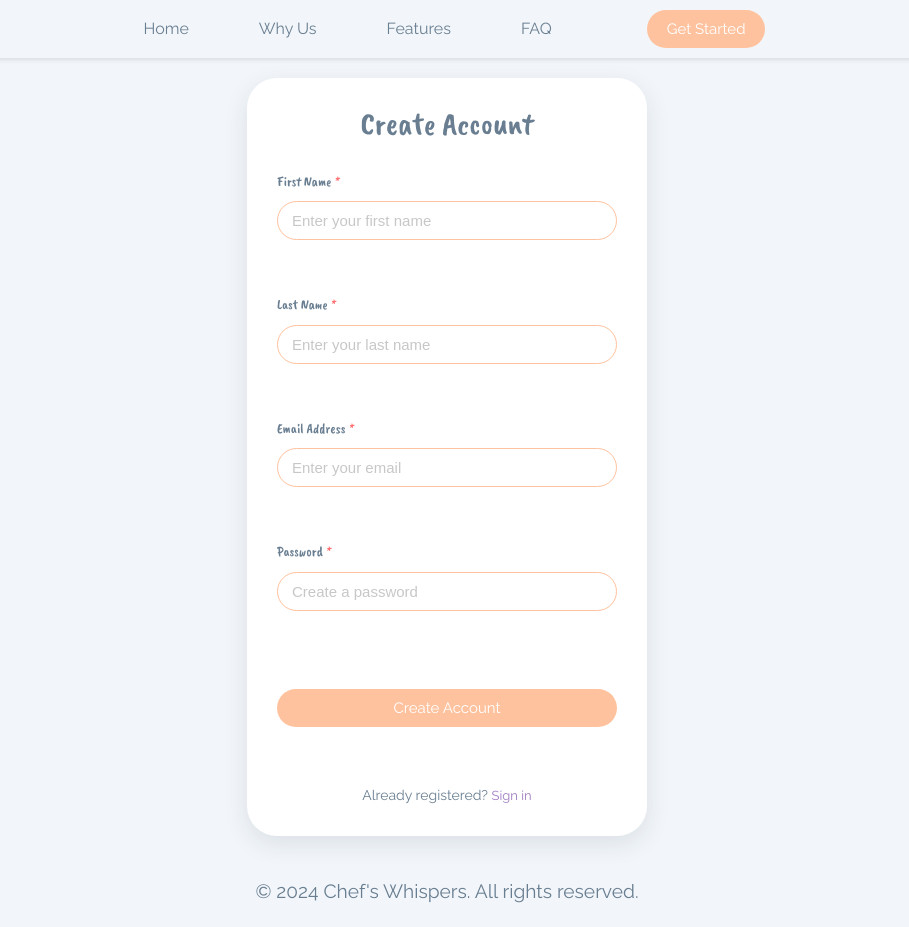
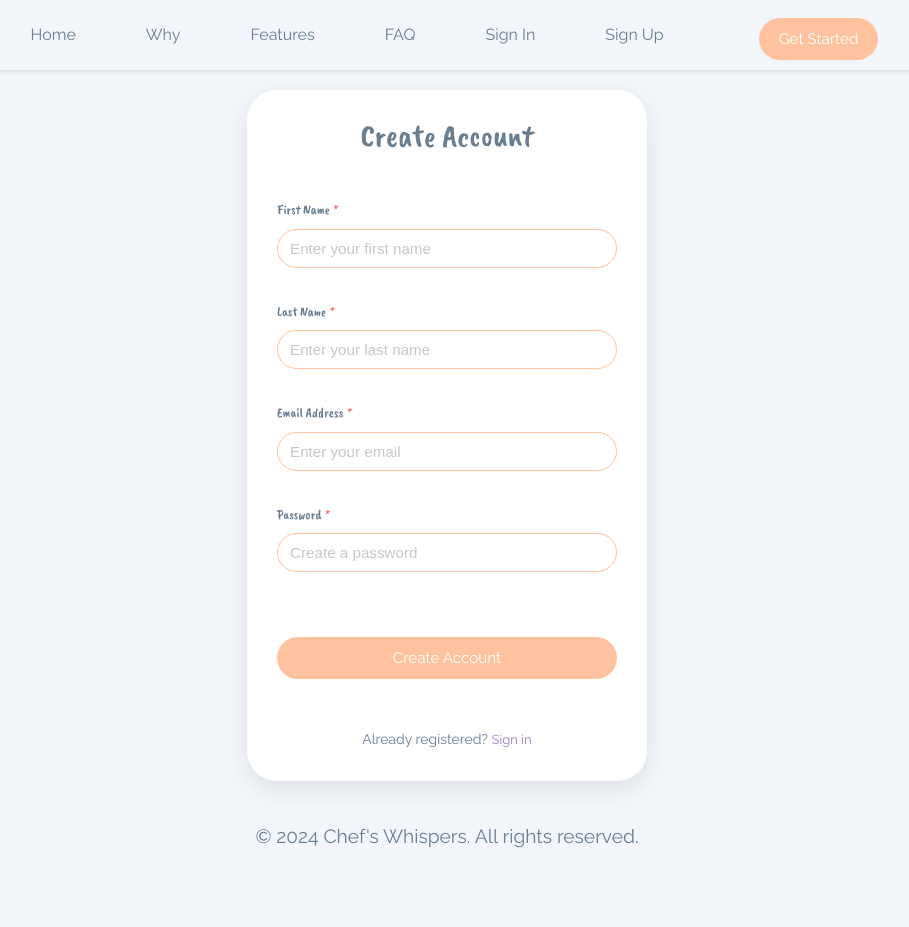
Before and after one commit to Nouran246/Personalized-Recipe-Recommender, a React (Create React App) app in the folder client/: page /sign-up in a window 1280 px wide. Shown: the whole page, without its empty margins (193-1102 px from the left). After the commit the page ends 872 px from the top, so only its background shows below. Built offline with nearby package versions, Linux system fonts and the light colour scheme.

Commit message:
Refactor styles for Input, SignIn_SignUp, and Button components; enhance responsiveness and spacing

```diff
--- a/client/src/components/Input/Input.css
+++ b/client/src/components/Input/Input.css
@@ -1,12 +1,12 @@
 .input-wrapper {
-  margin-bottom: 1.5rem;
+  margin-bottom: 0.75rem; /* Reduced from 1rem */
   position: relative;
 }
 
 .input-label {
   display: block;
-  margin-bottom: 0.375rem; /* Reduced from 0.5rem */
-  font-size: 0.875rem; /* Reduced from 0.9rem */
+  margin-bottom: 0.3rem; /* Reduced from 0.5rem */
+  font-size: 0.85rem;
   color: var(--text);
   font-weight: 500;
   transition: all var(--transition-speed);
@@ -23,11 +23,11 @@
 
 .custom-input {
   width: 100%;
-  padding: 10px 14px; /* Reduced from 12px 16px */
-  border: 1px solid var(--primary); /* Changed from 2px to 1px */
-  border-radius: calc(var(--border-radius) * 0.8); /* Slightly smaller radius */
+  padding: 10px 12px; /* Reduced padding */
+  border: 1px solid var(--primary);
+  border-radius: calc(var(--border-radius) * 0.7); /* Slightly smaller radius */
   background: white;
-  font-size: 0.9375rem; /* Reduced from 1rem */
+  font-size: 0.95rem;
   color: var(--text);
   transition: all var(--transition-speed);
   outline: none;
@@ -49,8 +49,8 @@
 
 .error-message {
   color: #ff6b6b;
-  font-size: 0.75rem; /* Reduced from 0.8rem */
-  margin-top: 0.2rem; /* Reduced from 0.25rem */
+  font-size: 0.75rem;
+  margin-top: 0.2rem;
   display: block;
 }
 
--- a/client/src/components/SignIn_SignUp/SignIn_SignUp.css
+++ b/client/src/components/SignIn_SignUp/SignIn_SignUp.css
@@ -54,7 +54,7 @@ body, html, .App, #root, .auth-wrapper {
   width: 100%;
   max-width: 400px; /* Reduced from 450px */
   margin: auto;
-  background: #ffffff;
+  background: white;
   box-shadow: 0 8px 24px rgba(34, 35, 58, 0.1);
   padding: 30px; /* Reduced from 40px */
   border-radius: var(--border-radius);
@@ -83,6 +83,7 @@ body, html, .App, #root, .auth-wrapper {
   padding-bottom: 15px; /* Reduced from 20px */
   font-size: 2rem; /* Reduced from 2.369rem */
   color: var(--text);
+  margin-bottom: 1.5rem; /* Reduced spacing */
 }
 
 .custom-control-label {
@@ -133,6 +134,7 @@ body, html, .App, #root, .auth-wrapper {
   width: 16px; /* Reduced from 18px */
   height: 16px; /* Reduced from 18px */
   accent-color: var(--primary);
+  margin-right: 8px;
 }
 
 .forgot-password {
@@ -165,11 +167,11 @@ body, html, .App, #root, .auth-wrapper {
   margin: 0 auto;
   display: flex;
   flex-direction: column;
-  gap: 1rem;
+  gap: 0.5rem; /* Make inputs closer */
 }
 
 .auth-form-group {
-  margin-bottom: 0.875rem; /* Reduced from 1rem */
+  margin-bottom: 0.8rem; /* Reduced spacing */
 }
 
 .auth-actions {
@@ -205,6 +207,17 @@ body, html, .App, #root, .auth-wrapper {
   }
 }
 
+/* Mobile responsiveness */
+@media (max-width: 480px) {
+  .auth-inner {
+    padding: 20px;
+  }
+
+  .auth-wrapper h3 {
+    font-size: 1.8rem;
+  }
+}
+
 /* Responsive adjustments */
 @media (max-height: 600px) {
   .auth-wrapper {
--- a/client/src/components/button/Button.css
+++ b/client/src/components/button/Button.css
@@ -45,24 +45,26 @@
 }
 
 .custom-button {
-  padding: 10px 20px; /* Reduced from 12px 24px */
-  border-radius: calc(var(--border-radius) * 0.8); /* Slightly smaller radius */
+  padding: 10px 20px;
+  border-radius: calc(var(--border-radius) * 0.7);
   border: none;
   font-family: var(--font-family-secondary);
-  font-size: 0.9375rem; /* Reduced from 1rem */
+  font-size: 0.95rem;
   font-weight: 500;
   cursor: pointer;
   transition: all var(--transition-speed);
+  margin-top: 0.5rem;
 }
 
 .custom-button.primary {
   background-color: var(--primary);
   color: white;
+  height: 42px; /* Fixed height for better alignment */
 }
 
 .custom-button.primary:hover {
   background-color: var(--accent);
-  transform: translateY(-1px); /* Reduced from -2px */
+  transform: translateY(-1px);
 }
 
 .custom-button.full-width {
--- a/client/src/components/header/Header.jsx
+++ b/client/src/components/header/Header.jsx
@@ -1,5 +1,5 @@
 import React, { useState, useEffect } from "react";
-import { useNavigate } from "react-router-dom"; // Import useNavigate for navigation
+import { useNavigate, NavLink } from "react-router-dom"; // Import useNavigate and NavLink for navigation
 import Button from "../button/Button"; // Import your Button component
 import "./Header.css";
 
@@ -44,17 +44,60 @@ const Header = () => {
             <div className="header-container">
                 <nav className={`nav ${isMenuOpen ? "open" : ""}`}>
                     <ul className="menu-list">
-                        <li className={activeSection === "hero" ? "active" : ""}>
-                            <a href="#hero" onClick={handleLinkClick}>Home</a>
+                        <li>
+                            <NavLink
+                                to="/"
+                                end
+                                className={({ isActive }) => (isActive ? 'active' : '')}
+                                onClick={handleLinkClick}
+                            >
+                                Home
+                            </NavLink>
                         </li>
-                        <li className={activeSection === "why" ? "active" : ""}>
-                            <a href="#why" onClick={handleLinkClick}>Why Us</a>
+                        <li>
+                            <a
+                                href="#why"
+                                className={activeSection === "why" ? "active" : ""}
+                                onClick={handleLinkClick}
+                            >
+                                Why
+                            </a>
                         </li>
-                        <li className={activeSection === "features" ? "active" : ""}>
-                            <a href="#features" onClick={handleLinkClick}>Features</a>
+                        <li>
+                            <a
+                                href="#features"
+                                className={activeSection === "features" ? "active" : ""}
+                                onClick={handleLinkClick}
+                            >
+                                Features
+                            </a>
                         </li>
-                        <li className={activeSection === "faq" ? "active" : ""}>
-                            <a href="#faq" onClick={handleLinkClick}>FAQ</a>
+                        <li>
+                            <a
+                                href="#faq"
+                                className={activeSection === "faq" ? "active" : ""}
+                                onClick={handleLinkClick}
+                            >
+                                FAQ
+                            </a>
+                        </li>
+                        <li>
+                            <NavLink
+                                to="/sign-in"
+                                className={({ isActive }) => (isActive ? 'active' : '')}
+                                onClick={handleLinkClick}
+                            >
+                                Sign In
+                            </NavLink>
+                        </li>
+                        <li>
+                            <NavLink
+                                to="/sign-up"
+                                className={({ isActive }) => (isActive ? 'active' : '')}
+                                onClick={handleLinkClick}
+                            >
+                                Sign Up
+                            </NavLink>
                         </li>
                     </ul>
                 </nav>
```
